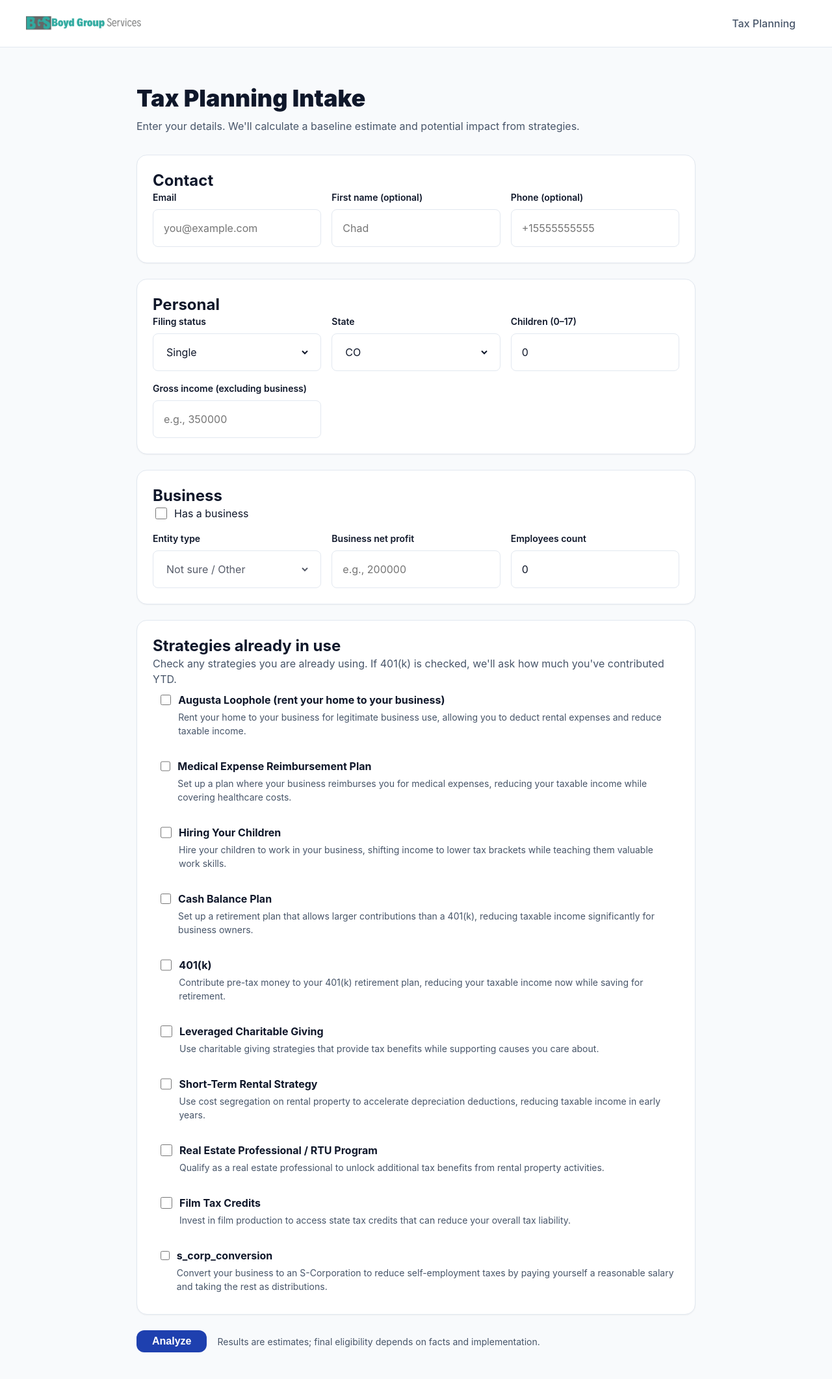
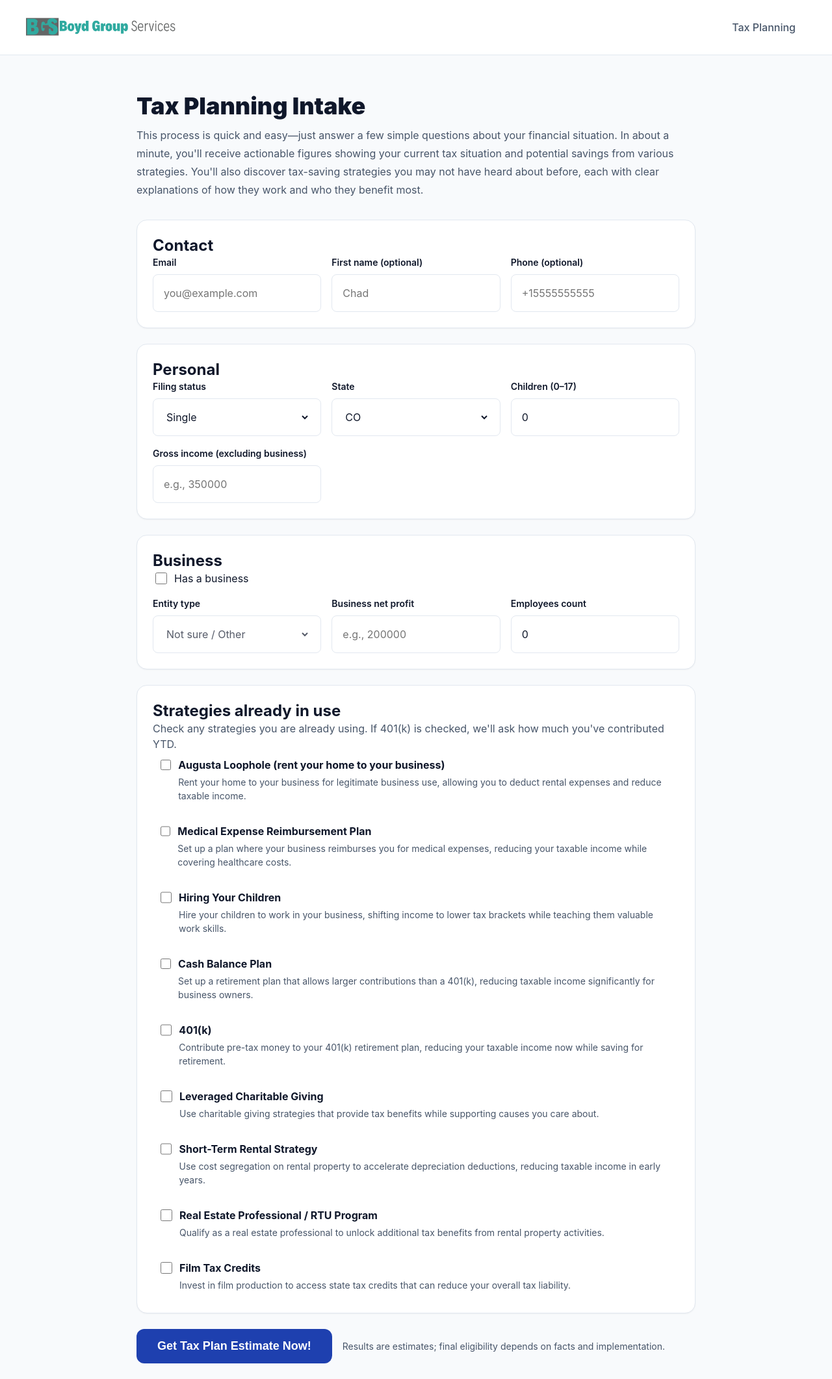
Before and after one commit to chad775/tax-planning-web-app, a Next.js app: page /intake in a window 1280 px wide. Shown: the whole page at 65% size. Built offline with nearby package versions, Linux system fonts and the light colour scheme.

Commit message:
Improve UI/UX: larger logo, expanded intro text, remove s_corp checkbox, enhance button

```diff
--- a/src/app/components/Header.tsx
+++ b/src/app/components/Header.tsx
@@ -87,15 +87,15 @@ function LogoWithFallback() {
   }
 
   return (
-    <div style={{ position: "relative", height: "40px", width: "auto", minWidth: "120px" }}>
+    <div style={{ position: "relative", height: "52px", width: "auto", minWidth: "156px" }}>
       <img
         src={logoSrc}
         alt="Boyd Group Services"
         style={{
-          height: "40px",
+          height: "52px",
           width: "auto",
           objectFit: "contain" as const,
-          maxWidth: "200px",
+          maxWidth: "260px",
         }}
         onError={() => {
           setImgError(true);
--- a/src/app/intake/page.tsx
+++ b/src/app/intake/page.tsx
@@ -182,8 +182,10 @@ router.push("/results");
     <main style={{ ...styles.container, maxWidth: "860px" }}>
       <header style={{ marginBottom: spacing.xl }}>
         <h1 style={styles.heading1}>Tax Planning Intake</h1>
-        <p style={{ ...styles.bodyText, marginTop: spacing.sm }}>
-          Enter your details. We'll calculate a baseline estimate and potential impact from strategies.
+        <p style={{ ...styles.bodyText, marginTop: spacing.sm, lineHeight: typography.lineHeight.relaxed }}>
+          This process is quick and easy—just answer a few simple questions about your financial situation.
+          In about a minute, you'll receive actionable figures showing your current tax situation and potential savings from various strategies.
+          You'll also discover tax-saving strategies you may not have heard about before, each with clear explanations of how they work and who they benefit most.
         </p>
       </header>
 
@@ -387,7 +389,7 @@ router.push("/results");
           </p>
 
           <div style={{ display: "grid", gap: spacing.md }}>
-            {STRATEGY_IDS.map((id) => {
+            {STRATEGY_IDS.filter((id) => id !== "s_corp_conversion").map((id) => {
               const checked = form.strategiesInUse.includes(id as any);
               return (
                 <label key={id} style={{ display: "flex", gap: spacing.sm, alignItems: "flex-start", cursor: "pointer", padding: spacing.sm, borderRadius: borderRadius.md, transition: "background-color 0.2s ease" }}>
@@ -444,6 +446,8 @@ router.push("/results");
             disabled={!canSubmit}
             style={{
               ...styles.button,
+              fontSize: typography.fontSize.lg,
+              padding: `${spacing.md} ${spacing.xl}`,
               opacity: canSubmit ? 1 : 0.6,
               cursor: canSubmit ? "pointer" : "not-allowed",
             }}
@@ -458,7 +462,7 @@ router.push("/results");
               }
             }}
           >
-            {submitting ? "Analyzing…" : "Analyze"}
+            {submitting ? "Analyzing…" : "Get Tax Plan Estimate Now!"}
           </button>
           <span style={{ ...styles.bodyText, fontSize: typography.fontSize.sm }}>
             Results are estimates; final eligibility depends on facts and implementation.
```
